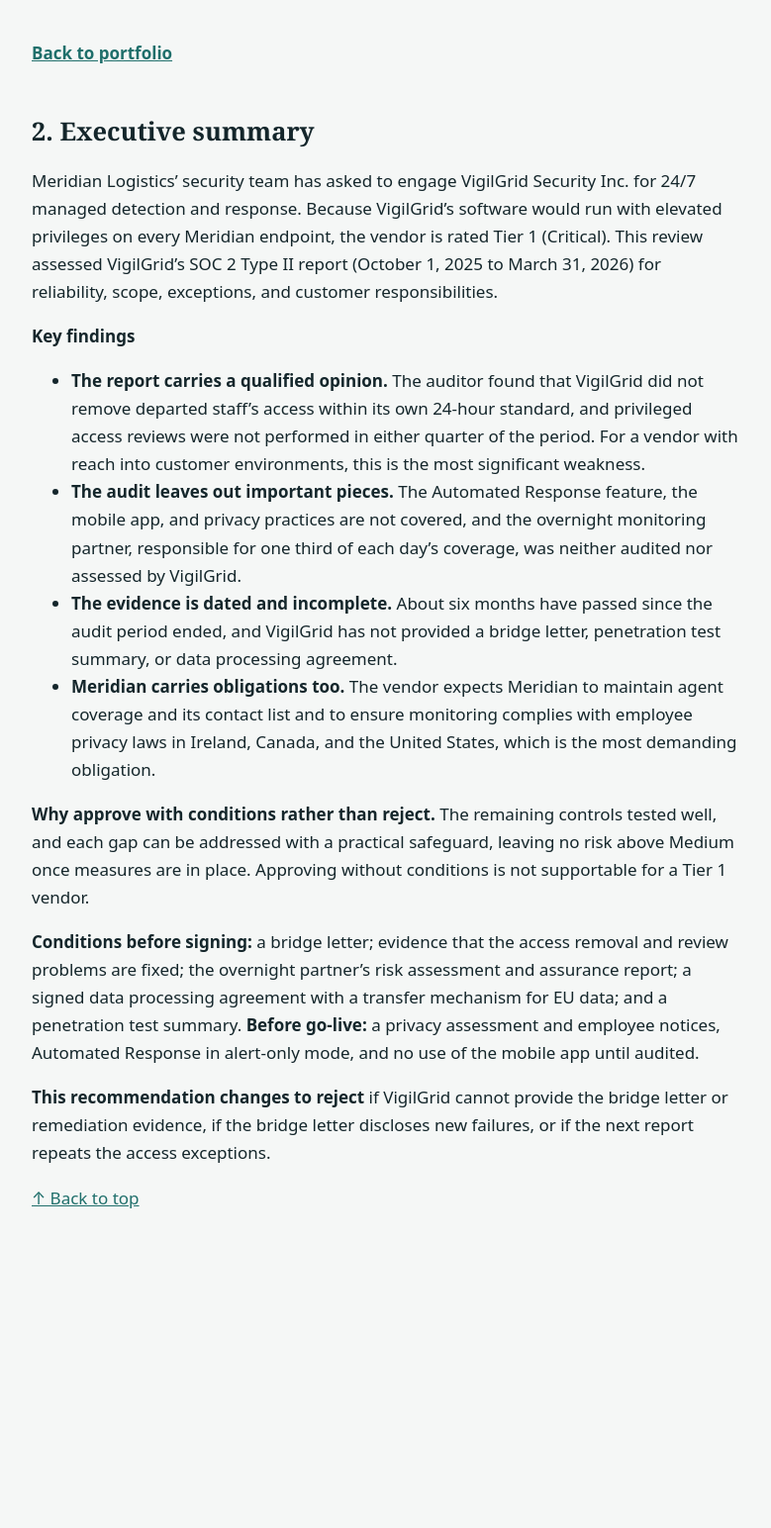
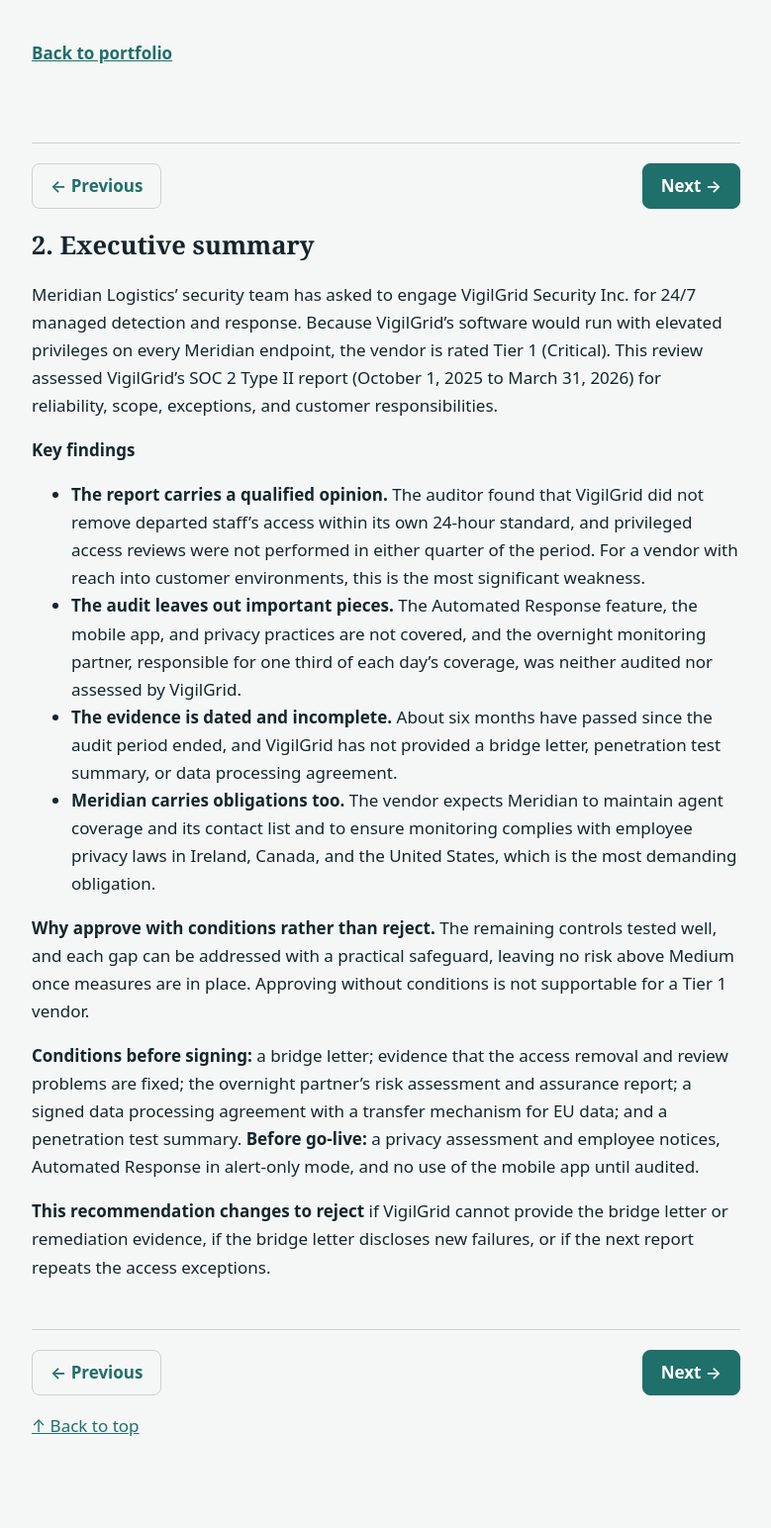
Before and after one commit to krens22/GRC-project-portfolio, a Jekyll site: the page built from Risk_assessements/SOC2-type-II-reviews/VigilGrid_Security_Inc/02-executive-summary.md, in a window 1280 px wide. Shown: the whole page at 99% size, without its empty margins (250-1029 px from the left). Built offline with Jekyll 4.4.1, drawn with Linux system fonts in a browser that asks for light colours; our own code applies the rules of GitHub Pages for plain Markdown files; before the commit the page ends 1314 px from its top, so only the background shows below that; part of the change alters nothing that is shown.

Commit message:
Add front matter to executive summary markdown
Added front matter to the executive summary document for better navigation and metadata.

```diff
--- a/Risk_assessements/SOC2-type-II-reviews/VigilGrid_Security_Inc/02-executive-summary.md
+++ b/Risk_assessements/SOC2-type-II-reviews/VigilGrid_Security_Inc/02-executive-summary.md
@@ -1,3 +1,9 @@
+---
+title: Executive summary
+prev: 01-Header-and-engagement-overview.html
+next: 03-evidence-reviewed.html
+---
+
 ## 2. Executive summary
 
 Meridian Logistics' security team has asked to engage VigilGrid Security Inc. for 24/7 managed detection and response. Because VigilGrid's software would run with elevated privileges on every Meridian endpoint, the vendor is rated Tier 1 (Critical). This review assessed VigilGrid's SOC 2 Type II report (October 1, 2025 to March 31, 2026) for reliability, scope, exceptions, and customer responsibilities.
```
